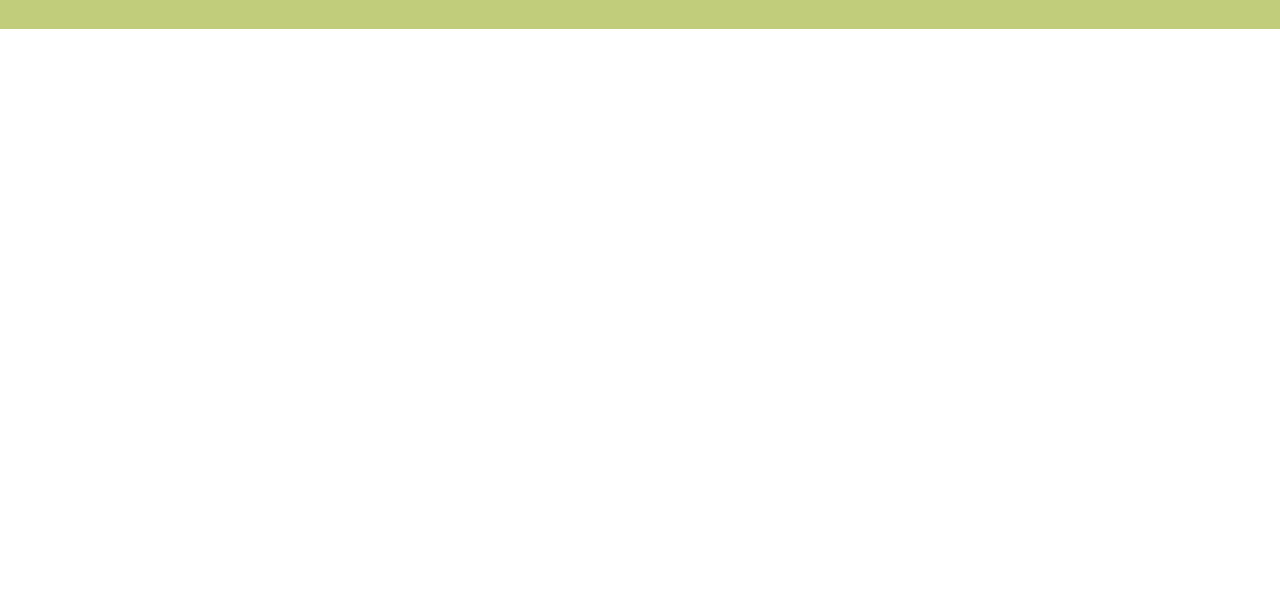
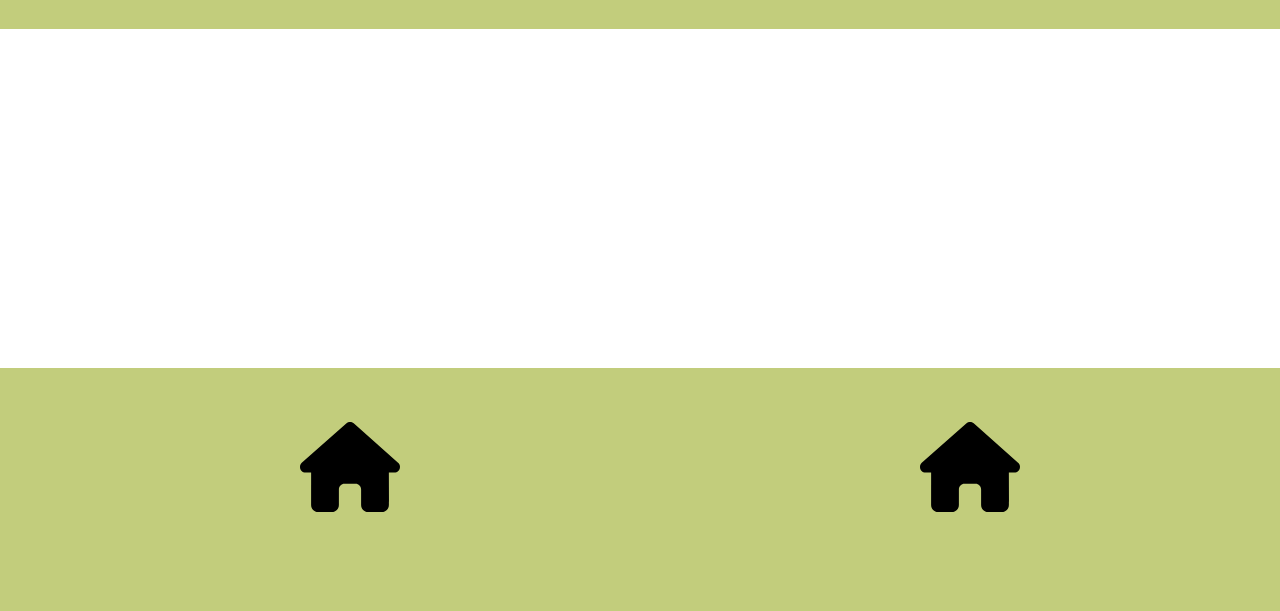
Before and after one commit to thewestgateschoolecogroup/thewestgateschoolecogroup.github.io, a website: page menu.html in a window 1280 px wide. Shown: the part 189-800 px from the top of the page. Drawn offline with Linux system fonts and the light colour scheme.

Commit message:
nav bar bottom

```diff
--- a/menu.html
+++ b/menu.html
@@ -35,6 +35,24 @@
                 margin-top: 4.4vw
 
             }
+            #tabs{
+                width:100vw;
+                height: 19vw;
+                position:fixed;
+                bottom: 0;
+                background-color: rgba(193, 204, 122, 0.98);
+
+            }
+
+            .navimg{
+                height: 7vw;
+                margin-top: 3vw;
+            }
+            ul{
+                list-style: none;
+                display: flex;
+                justify-content: space-around;
+            }
 
 
     </style>
@@ -46,7 +64,10 @@
 
     </div>
     <div id="tabs">
-
+        <ul>
+            <li><img class="navimg" src="house-solid.svg"></li>
+            <li><img class="navimg" src="house-solid.svg"></li>
+        </ul>
     </div>
 </body>
 
```
Also changed, not shown: blackeco.png, chart-column-solid.svg (added), house-solid.svg (added).
